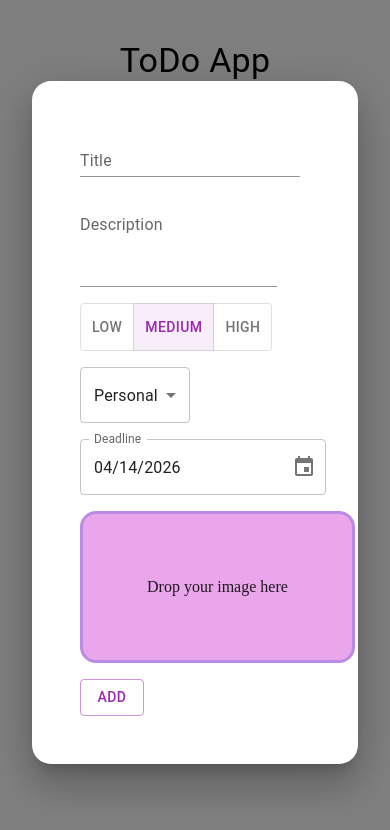
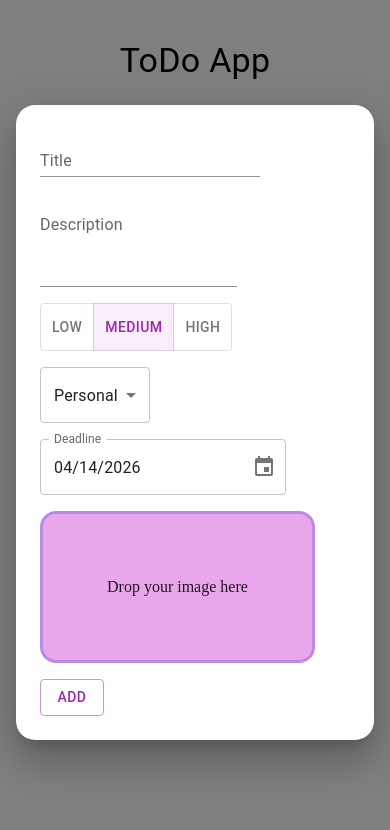
Before and after one commit to veresmar/e-commerce-app, a React (Vite) app: page / in a window 390 px wide. Both pictures are taken after a click on the button "ADD NEW TASK". Shown: the top 830 px of the page. Built offline with nearby package versions, Linux system fonts and the light colour scheme.

Commit message:
feat: add date and mobile styles, remove comments

```diff
--- a/src/components/List.tsx
+++ b/src/components/List.tsx
@@ -1,8 +1,6 @@
 import { useState } from "react";
 import List from '@mui/material/List';
 import ListItem from "./ListItem";
-
-
 
 export default function List(props: string[]) {
   const [tasksList, setTasksList] = useState<string[]>([]);
--- a/src/components/ListItem.tsx
+++ b/src/components/ListItem.tsx
@@ -4,6 +4,7 @@ import ListItemText from "@mui/material/ListItemText";
 import Checkbox from "@mui/material/Checkbox";
 import { Tooltip, IconButton } from "@mui/material";
 import DeleteIcon from "@mui/icons-material/Delete";
+
 
 /** так импортируются типы, чтобы сборщик проекта игнорировал эту строчку во время сборки (билда) в один js файл */
 import type { Task } from "./ToDo";
@@ -30,7 +31,8 @@ export default function ListItem(props: ListItemProps) {
         display: "flex",
         flexDirection: "row",
         alignItems: "center",
-        gap: 1,
+        gap: 2,
+        marginBottom: '.2em',
         textDecoration: props.task.done ? "line-through" : "none",
         textDecorationColor: "#9c27b0",
         textDecorationThickness: "0.2em",
@@ -59,8 +61,13 @@ export default function ListItem(props: ListItemProps) {
         }}
         id={labelId}
         primary={`Task: ${props.task.title}`}
-        secondary={props.task.description}
-      />
+        secondary={
+            <>
+              {props.task.description}
+              {`Date: ${props.task.date.format("DD.MM.YYYY")}`}
+            </>
+          }
+        />
       {props.task.image ? <img
         src={URL.createObjectURL(props.task.image)}
         alt={props.task.title}
--- a/src/components/ToDo.tsx
+++ b/src/components/ToDo.tsx
@@ -1,7 +1,4 @@
 import { useState, useEffect } from "react";
-// import Controller from "react-hook-form";
-// import ToggleButton from '@mui/material/ToggleButton';
-// import ToggleButtonGroup from '@mui/material/ToggleButtonGroup';
 import { v4 as uuidv4 } from "uuid";
 import TaskFilter from "./Filter";
 import List from '@mui/material/List';
@@ -81,8 +78,13 @@ export default function ToDo() {
         sx={{
           "& .MuiDialog-paper": {
             padding: '3em',
-            borderRadius: '1.2em'
+            borderRadius: '1.2em',
+            "@media (max-width:650px)": {
+              padding: "1.5em",
+              margin: "1em",
+              width: "100%",
 
+            },
           },
         }}>
         <ToDoForm onAddTask={addTask} onClose={handleClose} />
@@ -97,40 +99,19 @@ export default function ToDo() {
           sx={{
             justifyContent: "center",
             alignItems: "center",
-            width: '50%',
+            minWidth: 'max-content',
+            width: '100%',
             margin: '0 auto',
           }}
         >
 
-
           <Stack component="section">
             <TaskFilter onTaskFilterChange={handleFilter} filter={filter}/>
           </Stack>
-          {/* <Controller
-          name="priority"
-          control={control}
-          render={({ field }) => (   // через перемен. field предоставл. допступ к полю priority
-
-            <ToggleButtonGroup
-              color="secondary"
-              value={priorityChoise}
-              exclusive
-              onChange={handleChangePriorityChoise}
-              aria-label="Tasks priority"
-            >
-              <ToggleButton value="Low">Low</ToggleButton>
-              <ToggleButton value="Medium">Medium</ToggleButton>
-              <ToggleButton value="High">High</ToggleButton>
-            </ToggleButtonGroup>
-            )}
-        /> */}
-
 
 
           <Stack component="section">
-
             {filteredTasksList.length > 0 ? (
-
               <List dense component="div" role="list">
                 {filteredTasksList.map((task) => (
                   <ListItem
--- a/src/components/ToDoForm.tsx
+++ b/src/components/ToDoForm.tsx
@@ -66,7 +66,8 @@ export default function ToDoForm(props: ToDoFormProps) {
           display: "flex",
           flexDirection: "column",
           alignItems: "flex-start",
-          width: 400,
+          width: "100%",
+          maxWidth: 400,
           gap: 2,
         }}
         onSubmit={handleSubmit(onSubmit)}
@@ -134,16 +135,6 @@ export default function ToDoForm(props: ToDoFormProps) {
             />
           )}
         />
-
-        {/* <Controller
-          name="image"
-          control={control}
-          render={({ field }) => (
-            <ImageUploader
-              onChange={field.onChange}
-            />
-          )}
-        /> */}
         {/* // DropZone заполнит поле формы "image" с помощью пропса onFileSelect*/}
         <Controller
           name="image"
@@ -152,7 +143,6 @@ export default function ToDoForm(props: ToDoFormProps) {
             <DropZone onFileSelect={field.onChange} initialImage={watchImage} />
           )}
         />
-
         <Button variant="outlined" type="submit" color="secondary">
           add
         </Button>
```
